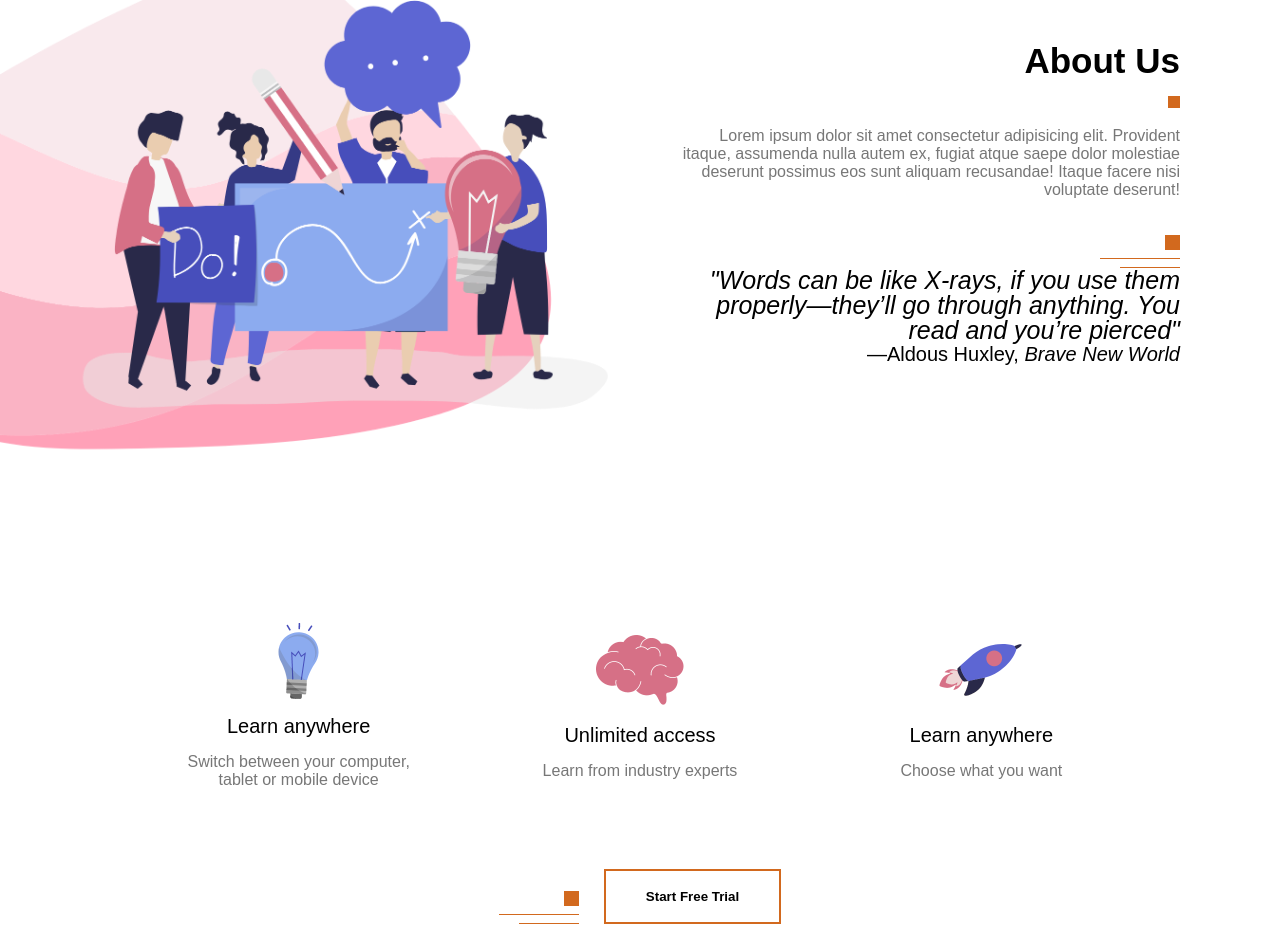
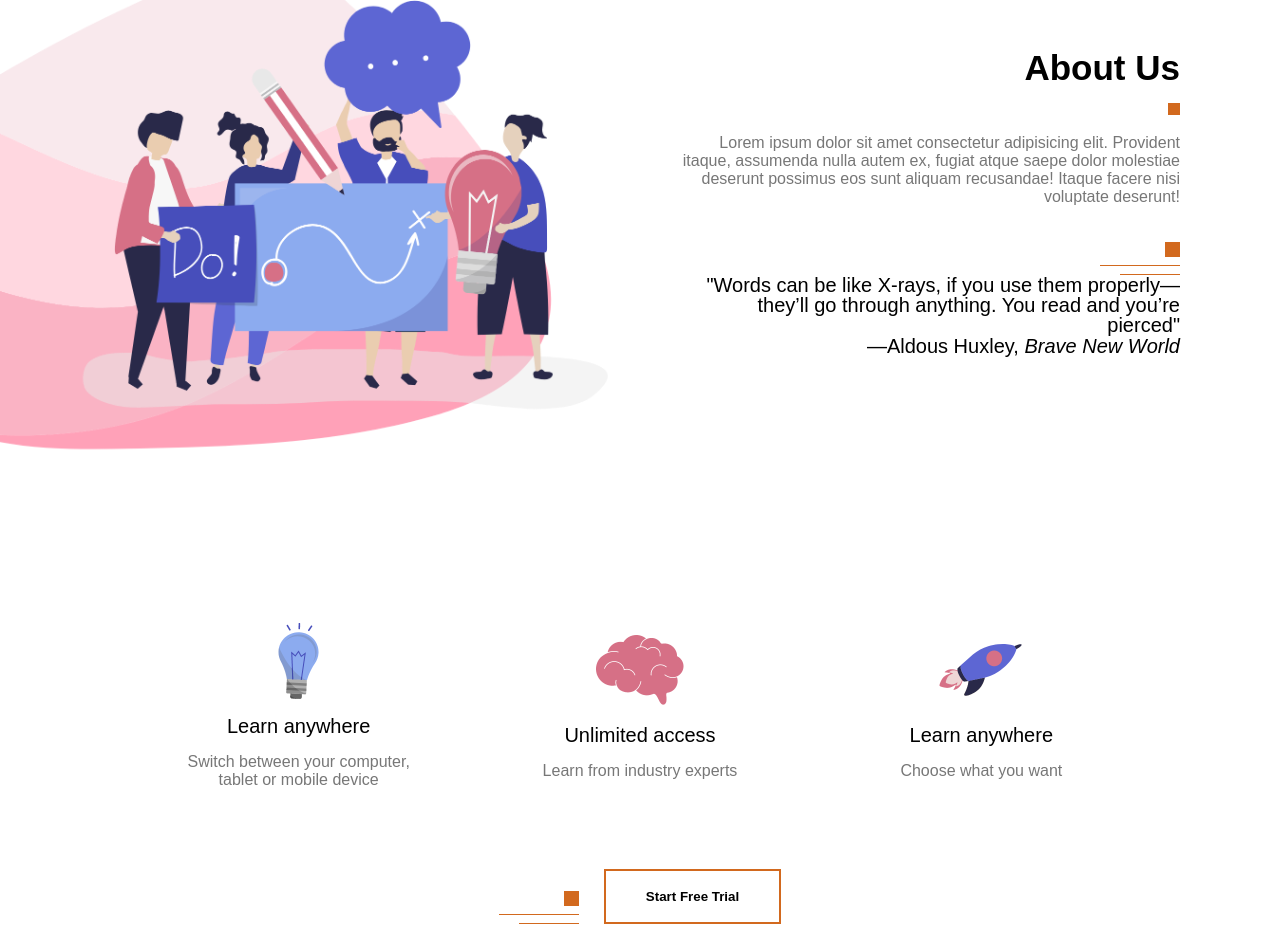
Before and after one commit to hadissulejmani/course-learning-website, a plain HTML site: page index.html in a window 1280 px wide. Shown: the part 955-1900 px from the top of the page. Drawn offline with Linux system fonts and the light colour scheme; some packages are replaced by stand-ins of ours; a script that the page names is missing.

Commit message:
small changes

```diff
--- a/style.css
+++ b/style.css
@@ -49,8 +49,9 @@ h1 {
 }
 
 p {
-    font
-    flex-basis: 100%;size: 15px;
+    font-weight: 400;
+    flex-basis: 100%;
+    size: 15px;
     line-height: 18px;
     color: #777;
 }
@@ -148,10 +149,9 @@ nav ul li a {
 }
 
 .about-text blockquote > p {
-    font-size: 25px;
+    font-size: 20px;
     color: black;
     line-height: 1;
-    font-style: italic;
 }
 
 .about-text figcaption {
```
